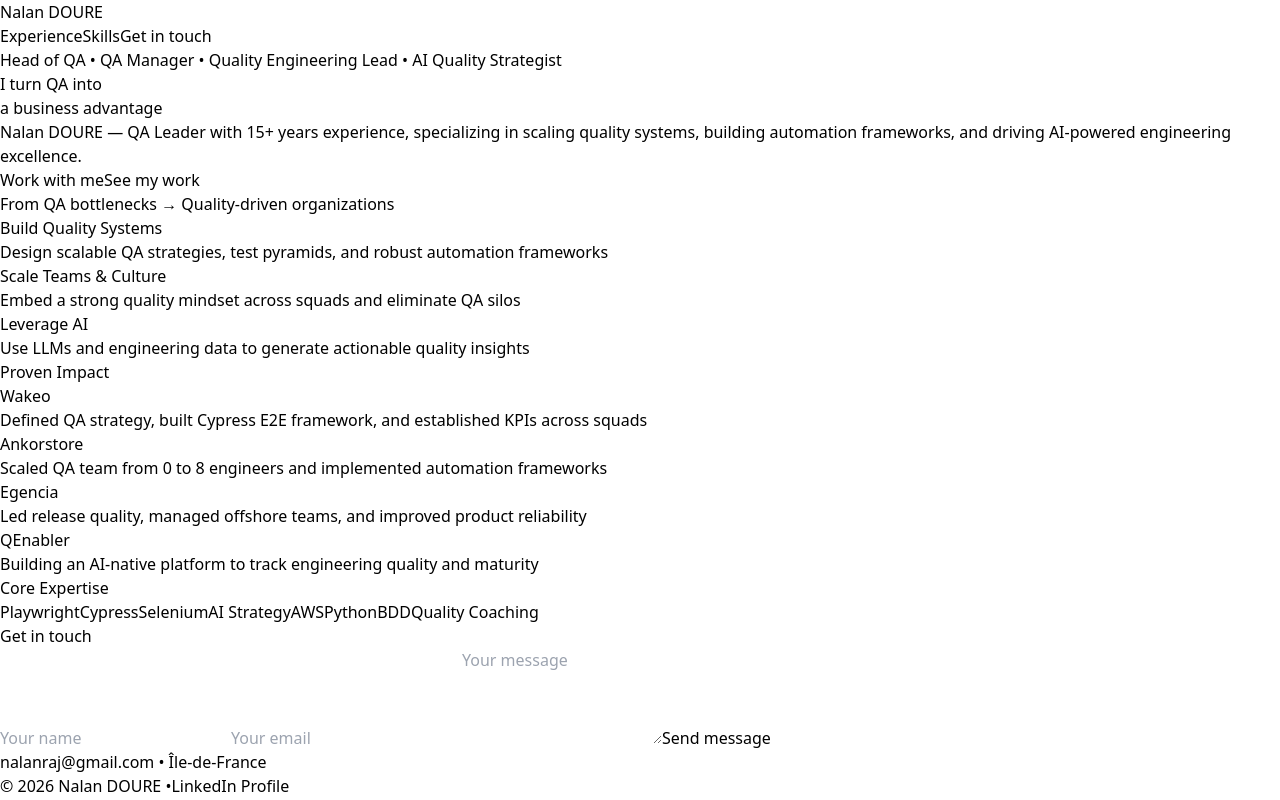
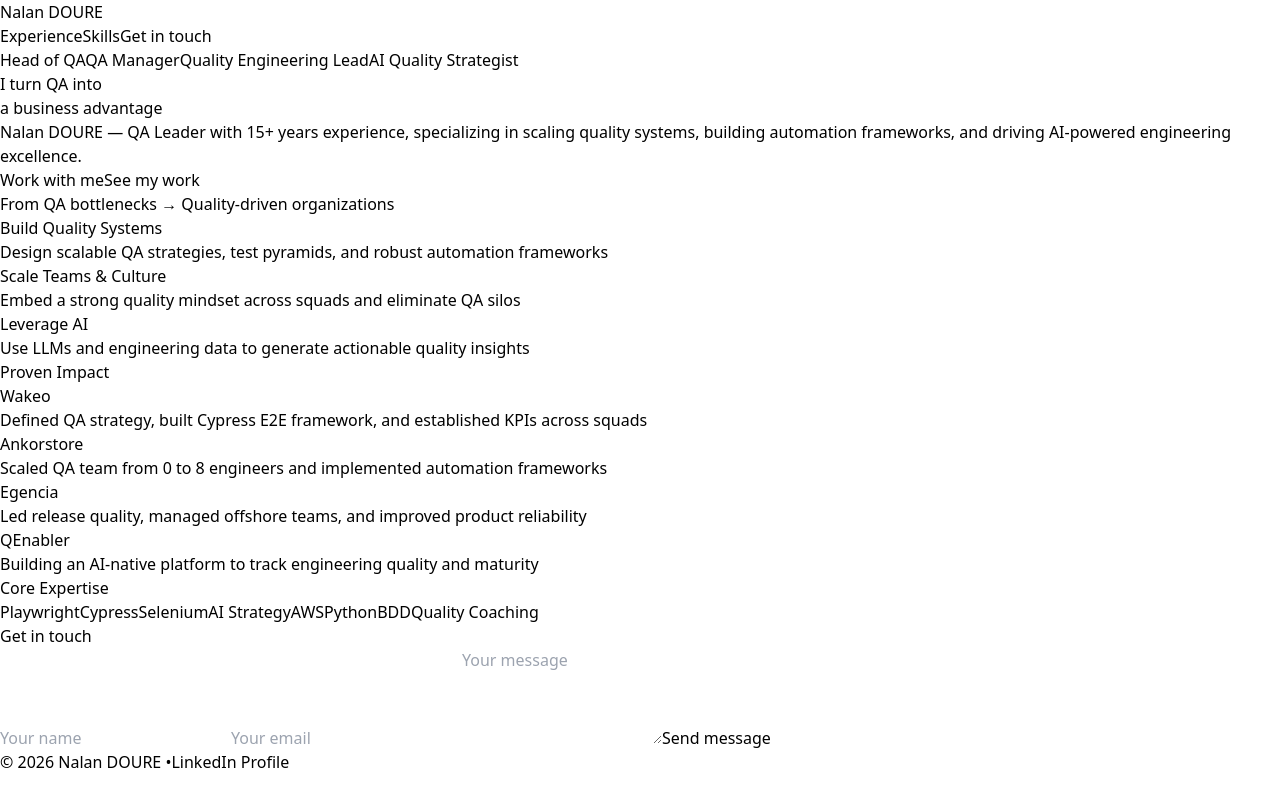
Before and after one commit to nalanraj/my-portfolio, a React (Vite) app: page / in a window 1280 px wide. Built offline with nearby package versions, Linux system fonts and the light colour scheme.

Commit message:
add send email

```diff
--- a/src/App.jsx
+++ b/src/App.jsx
@@ -36,9 +36,13 @@
 
       {/* HERO */}
       <section className="h-screen flex flex-col justify-center items-center text-center px-6 pt-20">
-        <p className="mb-4 text-sm text-gray-500 uppercase tracking-wider">
-          Head of QA • QA Manager • Quality Engineering Lead • AI Quality Strategist
-        </p>
+        <div className="flex flex-wrap gap-3">
+          {["Head of QA", "QA Manager", "Quality Engineering Lead", "AI Quality Strategist"].map((skill, i) => (
+            <motion.span key={i} whileHover={{ scale: 1.1 }} className="px-4 py-2 bg-white border border-gray-200 rounded-full text-sm shadow-sm">
+              {skill}
+            </motion.span>
+          ))}
+        </div>
 
         <motion.h1
           variants={fadeUp}
@@ -144,7 +148,7 @@
           <h2 className="text-3xl font-semibold mb-10">Core Expertise</h2>
 
           <div className="flex flex-wrap gap-3">
-            {["Playwright","Cypress","Selenium","AI Strategy","AWS","Python","BDD","Quality Coaching"].map((skill, i) => (
+            {["Playwright", "Cypress", "Selenium", "AI Strategy", "AWS", "Python", "BDD", "Quality Coaching"].map((skill, i) => (
               <motion.span key={i} whileHover={{ scale: 1.1 }} className="px-4 py-2 bg-white border border-gray-200 rounded-full text-sm shadow-sm">
                 {skill}
               </motion.span>
@@ -157,16 +161,15 @@
       <section id="contact" className="py-24 px-6 text-center">
         <h2 className="text-3xl font-semibold mb-6">Get in touch</h2>
 
-        <form onSubmit={handleSubmit} className="max-w-xl mx-auto grid gap-4 text-left">
-          <input onChange={(e)=>setForm({...form,name:e.target.value})} className="border border-gray-300 p-3 rounded-lg" placeholder="Your name" />
-          <input onChange={(e)=>setForm({...form,email:e.target.value})} className="border border-gray-300 p-3 rounded-lg" placeholder="Your email" />
-          <textarea onChange={(e)=>setForm({...form,message:e.target.value})} className="border border-gray-300 p-3 rounded-lg" rows={4} placeholder="Your message" />
+        <form name="contact" onSubmit={handleSubmit} className="max-w-xl mx-auto grid gap-4 text-left"
+          method="POST" data-netlify="true"
+        >
+          <input type="hidden" name="form-name" value="contact" />
+          <input onChange={(e) => setForm({ ...form, name: e.target.value })} className="border border-gray-300 p-3 rounded-lg" placeholder="Your name" />
+          <input onChange={(e) => setForm({ ...form, email: e.target.value })} className="border border-gray-300 p-3 rounded-lg" placeholder="Your email" />
+          <textarea onChange={(e) => setForm({ ...form, message: e.target.value })} className="border border-gray-300 p-3 rounded-lg" rows={4} placeholder="Your message" />
           <Button type="submit" className="w-full bg-purple-600 hover:bg-purple-700">Send message</Button>
         </form>
-
-        <p className="mt-6 text-gray-500 text-sm">
-          nalanraj@gmail.com • Île-de-France
-        </p>
       </section>
 
       {/* FOOTER */}
```
